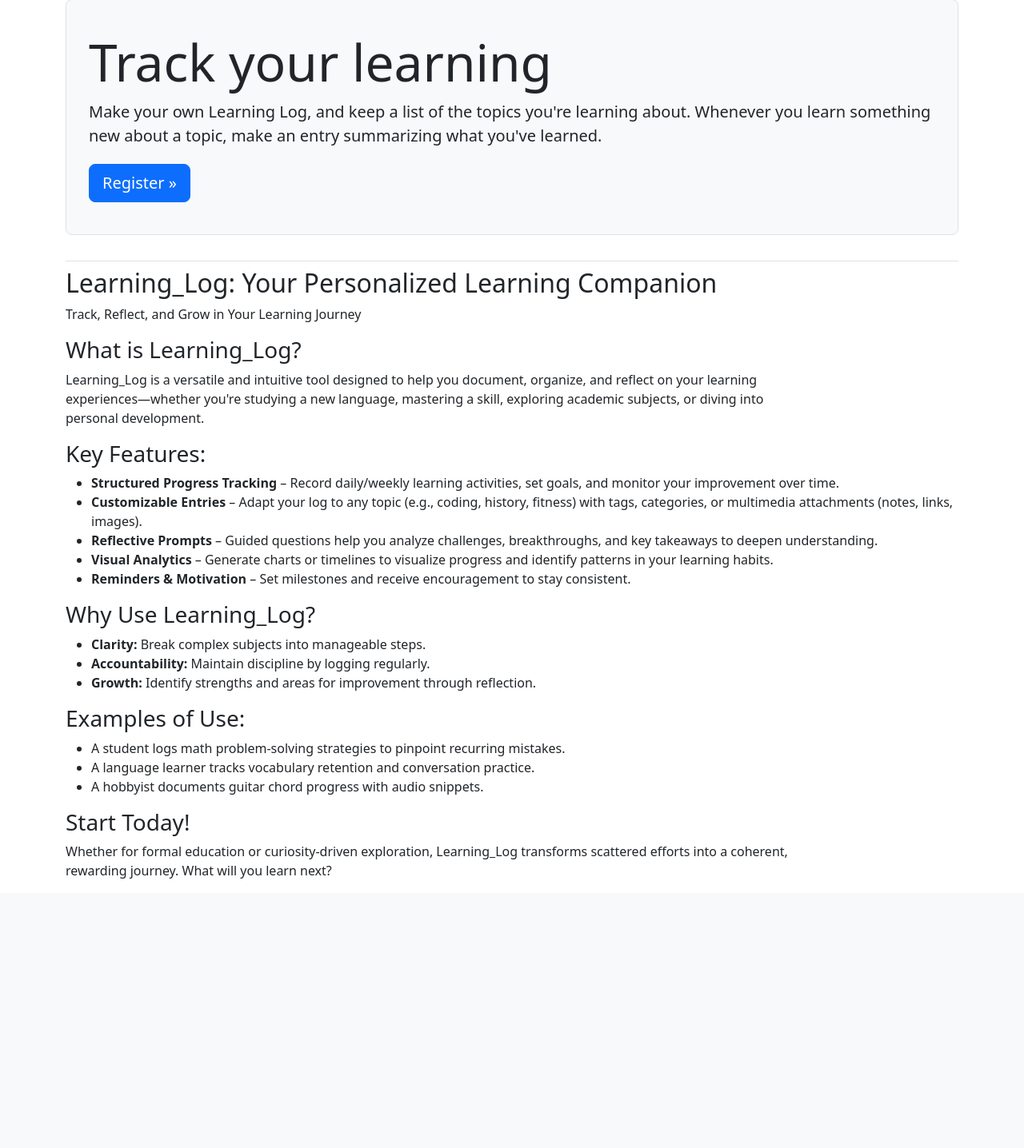
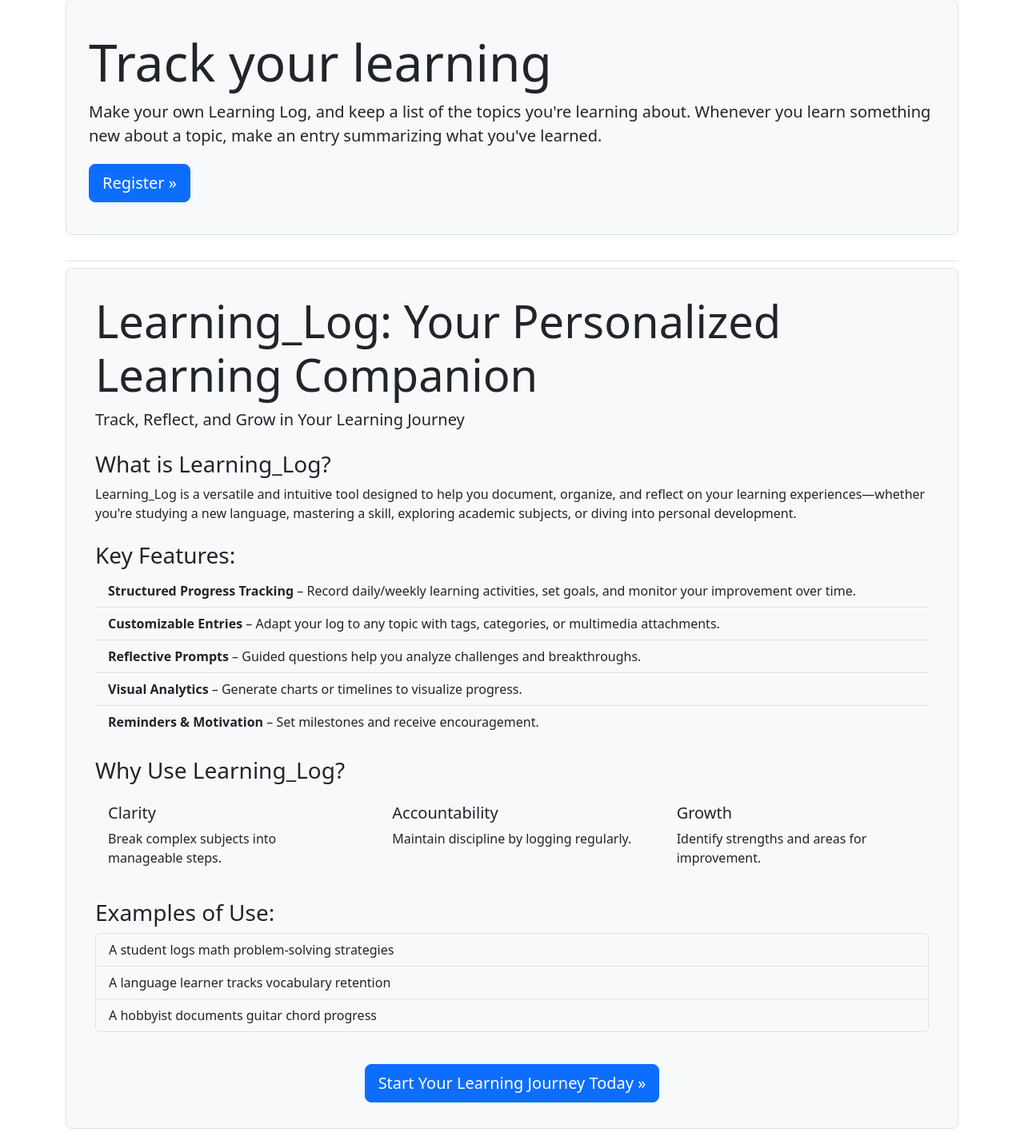
Before and after one commit to chuliu-hash/DJANGO_Lenarning-Logs, a Django app: page / in a window 1280 px wide. Shown: the part 83-1519 px from the top of the page at 80% size. Before the commit the page ends 1182 px from the top, so only its background shows below. Run offline with Django 4.2, Linux system fonts and the light colour scheme; some libraries are stand-ins or nearby versions.

Commit message:
样式美化

```diff
--- a/learning_logs/templates/learning_logs/index.html
+++ b/learning_logs/templates/learning_logs/index.html
@@ -2,69 +2,94 @@
 
 {% block page_header %}
 <div class="p-3 mb-4 bg-light border rounded-3">
-   <div class="container-fluid py-4">
-	<h1 class="display-3">Track your learning</h1>
-	<p class="lead">Make your own Learning Log, and keep a list of the topics
-		you're learning about. Whenever you learn something new about a topic,
-		make an entry summarizing what you've learned.
-	</p>
-	<a class="btn btn-primary btn-lg mt-1"
-	href="{% url 'accounts:register' %}">Register &raquo;
-    </a>
-   </div>
+	<div class="container-fluid py-4">
+		<h1 class="display-3">Track your learning</h1>
+		<p class="lead">Make your own Learning Log, and keep a list of the topics
+			you're learning about. Whenever you learn something new about a topic,
+			make an entry summarizing what you've learned.
+		</p>
+		<a class="btn btn-primary btn-lg mt-1" href="{% url 'accounts:register' %}">Register &raquo;</a>
+	</div>
 </div>
-
-{% endblock page_header%}
+{% endblock page_header %}
 
 {% block content %}
+<div class="p-4 mb-4 bg-light border rounded-3">
+	<div class="container-fluid py-2">
+		<h2 class="display-4">Learning_Log: Your Personalized Learning Companion</h2>
+		<p class="lead">Track, Reflect, and Grow in Your Learning Journey</p>
 
-<div>
-	<h2>Learning_Log: Your Personalized Learning Companion</h2>
-	<p>Track, Reflect, and Grow in Your Learning Journey</p>
+		<div class="mt-4">
+			<h3>What is Learning_Log?</h3>
+			<p>
+				Learning_Log is a versatile and intuitive tool designed to help you document, organize, and reflect on
+				your
+				learning experiences—whether you're studying a new language, mastering a skill, exploring academic
+				subjects,
+				or diving into personal development.
+			</p>
+		</div>
 
-	<h3>What is Learning_Log?</h3>
-	<p>
-		Learning_Log is a versatile and intuitive tool designed to help you document, organize, and reflect on your
-		learning<br>
-		experiences—whether you're studying a new language, mastering a skill, exploring academic subjects, or diving
-		into<br>
-		personal development.
-	</p>
+		<div class="mt-4">
+			<h3>Key Features:</h3>
+			<ul class="list-group list-group-flush">
+				<li class="list-group-item bg-light"><strong>Structured Progress Tracking</strong> – Record daily/weekly
+					learning activities, set goals, and monitor your improvement over time.</li>
+				<li class="list-group-item bg-light"><strong>Customizable Entries</strong> – Adapt your log to any topic
+					with tags, categories, or multimedia attachments.</li>
+				<li class="list-group-item bg-light"><strong>Reflective Prompts</strong> – Guided questions help you
+					analyze challenges and breakthroughs.</li>
+				<li class="list-group-item bg-light"><strong>Visual Analytics</strong> – Generate charts or timelines to
+					visualize progress.</li>
+				<li class="list-group-item bg-light"><strong>Reminders & Motivation</strong> – Set milestones and
+					receive encouragement.</li>
+			</ul>
+		</div>
 
-	<h3>Key Features:</h3>
-	<ul>
-		<li><strong>Structured Progress Tracking</strong> – Record daily/weekly learning activities, set goals, and
-			monitor your improvement over time.</li>
-		<li><strong>Customizable Entries</strong> – Adapt your log to any topic (e.g., coding, history, fitness) with
-			tags, categories, or multimedia attachments (notes, links, images).</li>
-		<li><strong>Reflective Prompts</strong> – Guided questions help you analyze challenges, breakthroughs, and key
-			takeaways to deepen understanding.</li>
-		<li><strong>Visual Analytics</strong> – Generate charts or timelines to visualize progress and identify patterns
-			in your learning habits.</li>
-		<li><strong>Reminders & Motivation</strong> – Set milestones and receive encouragement to stay consistent.</li>
-	</ul>
+		<div class="mt-4">
+			<h3>Why Use Learning_Log?</h3>
+			<div class="row">
+				<div class="col-md-4">
+					<div class="card bg-light border-0 h-100">
+						<div class="card-body">
+							<h5 class="card-title">Clarity</h5>
+							<p class="card-text">Break complex subjects into manageable steps.</p>
+						</div>
+					</div>
+				</div>
+				<div class="col-md-4">
+					<div class="card bg-light border-0 h-100">
+						<div class="card-body">
+							<h5 class="card-title">Accountability</h5>
+							<p class="card-text">Maintain discipline by logging regularly.</p>
+						</div>
+					</div>
+				</div>
+				<div class="col-md-4">
+					<div class="card bg-light border-0 h-100">
+						<div class="card-body">
+							<h5 class="card-title">Growth</h5>
+							<p class="card-text">Identify strengths and areas for improvement.</p>
+						</div>
+					</div>
+				</div>
+			</div>
+		</div>
 
-	<h3>Why Use Learning_Log?</h3>
-	<ul>
-		<li><strong>Clarity:</strong> Break complex subjects into manageable steps.</li>
-		<li><strong>Accountability:</strong> Maintain discipline by logging regularly.</li>
-		<li><strong>Growth:</strong> Identify strengths and areas for improvement through reflection.</li>
-	</ul>
+		<div class="mt-4">
+			<h3>Examples of Use:</h3>
+			<div class="list-group">
+				<span class="list-group-item bg-light">A student logs math problem-solving strategies</span>
+				<span class="list-group-item bg-light">A language learner tracks vocabulary retention</span>
+				<span class="list-group-item bg-light">A hobbyist documents guitar chord progress</span>
+			</div>
+		</div>
 
-	<h3>Examples of Use:</h3>
-	<ul>
-		<li>A student logs math problem-solving strategies to pinpoint recurring mistakes.</li>
-		<li>A language learner tracks vocabulary retention and conversation practice.</li>
-		<li>A hobbyist documents guitar chord progress with audio snippets.</li>
-	</ul>
-
-	<h3>Start Today!</h3>
-	<p>
-		Whether for formal education or curiosity-driven exploration, Learning_Log transforms scattered efforts into a
-		coherent,<br>
-		rewarding journey. What will you learn next?
-	</p>
+		<div class="mt-4 text-center">
+			<a class="btn btn-primary btn-lg mt-3" href="{% url 'accounts:register' %}">
+				Start Your Learning Journey Today &raquo;
+			</a>
+		</div>
+	</div>
 </div>
-
-
 {% endblock content %}
```
Also changed, not shown: accounts/templates/registration/register.html (+7 -2 lines), learning_logs/templates/learning_logs/edit_entry.html (+7 -2 lines), learning_logs/templates/learning_logs/edit_topic.html (+7 -2 lines), learning_logs/templates/learning_logs/new_entry.html (+8 -3 lines), learning_logs/templates/learning_logs/new_topic.html (+8 -3 lines), db.sqlite3.
